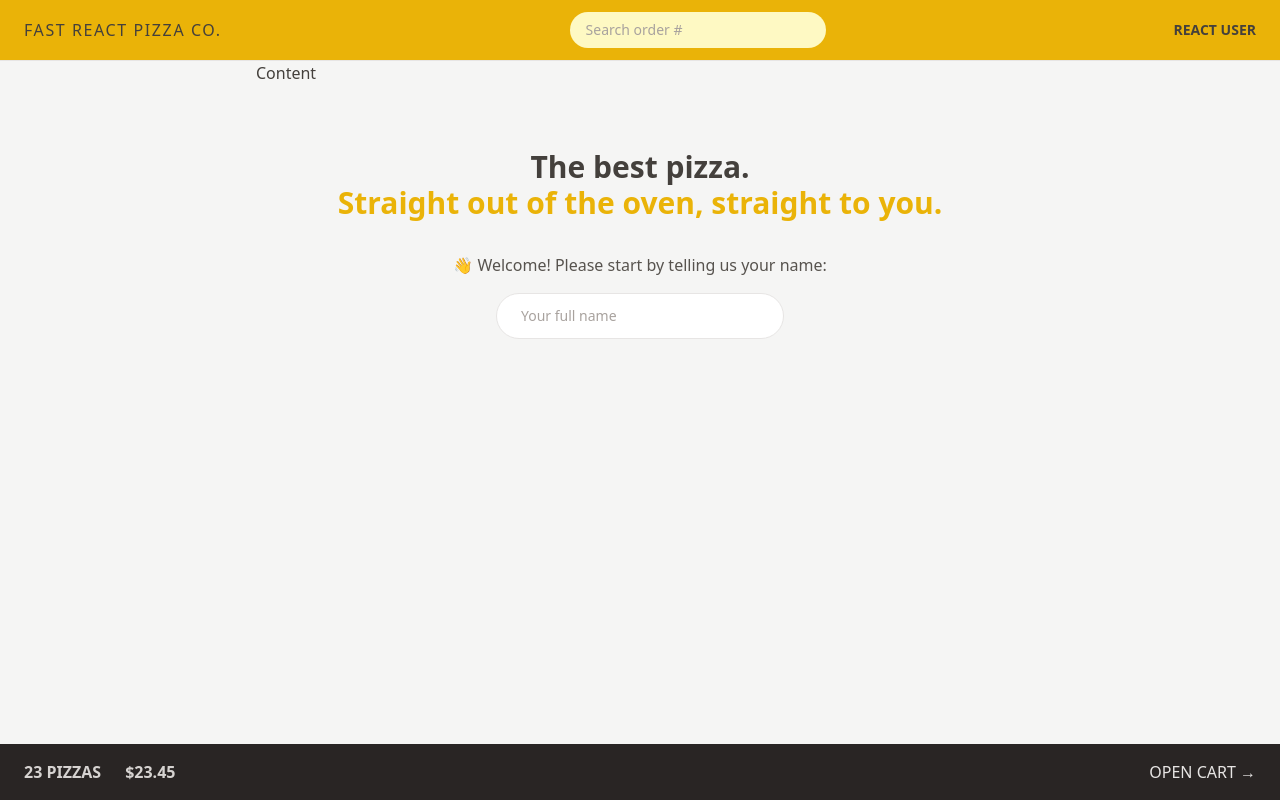
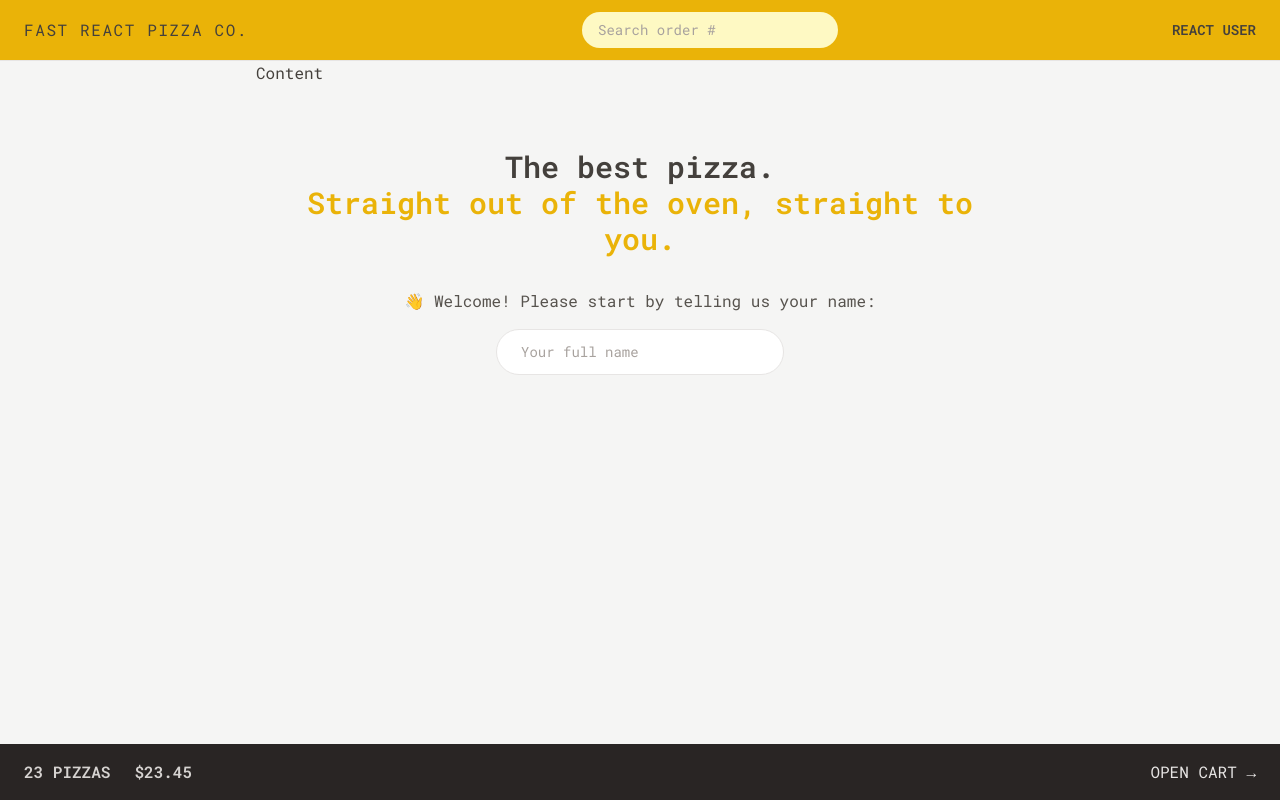
Before and after one commit to mhVxVNMwXkm9s4Ze9VASei/fast-react-pizza, a React (Vite) app: page / in a window 1280 px wide. Built offline with nearby package versions, Linux system fonts and the light colour scheme.

Commit message:
Learned how to change Tailwind's configuration
Tailwind is cool.

```diff
--- a/index.html
+++ b/index.html
@@ -5,6 +5,12 @@
     <link rel="icon" type="image/svg+xml" href="/vite.svg" />
     <meta name="viewport" content="width=device-width, initial-scale=1.0" />
     <title>Vite + React</title>
+    <link rel="preconnect" href="https://fonts.googleapis.com" />
+    <link rel="preconnect" href="https://fonts.gstatic.com" crossorigin />
+    <link
+      href="https://fonts.googleapis.com/css2?family=Roboto+Mono:wght@300;400;500;600;700&display=swap"
+      rel="stylesheet"
+    />
   </head>
   <body class="bg-stone-100 text-stone-700">
     <div id="root"></div>
--- a/tailwind.config.js
+++ b/tailwind.config.js
@@ -2,7 +2,14 @@
 export default {
   content: ["./index.html", "./src/**/*.{js,ts,jsx,tsx}"],
   theme: {
-    extend: {},
+    fontFamily: {
+      sans: "Roboto Mono, monospace",
+    },
+    extend: {
+      height: {
+        screen: "100dvh",
+      },
+    },
   },
   plugins: [],
 };
```
